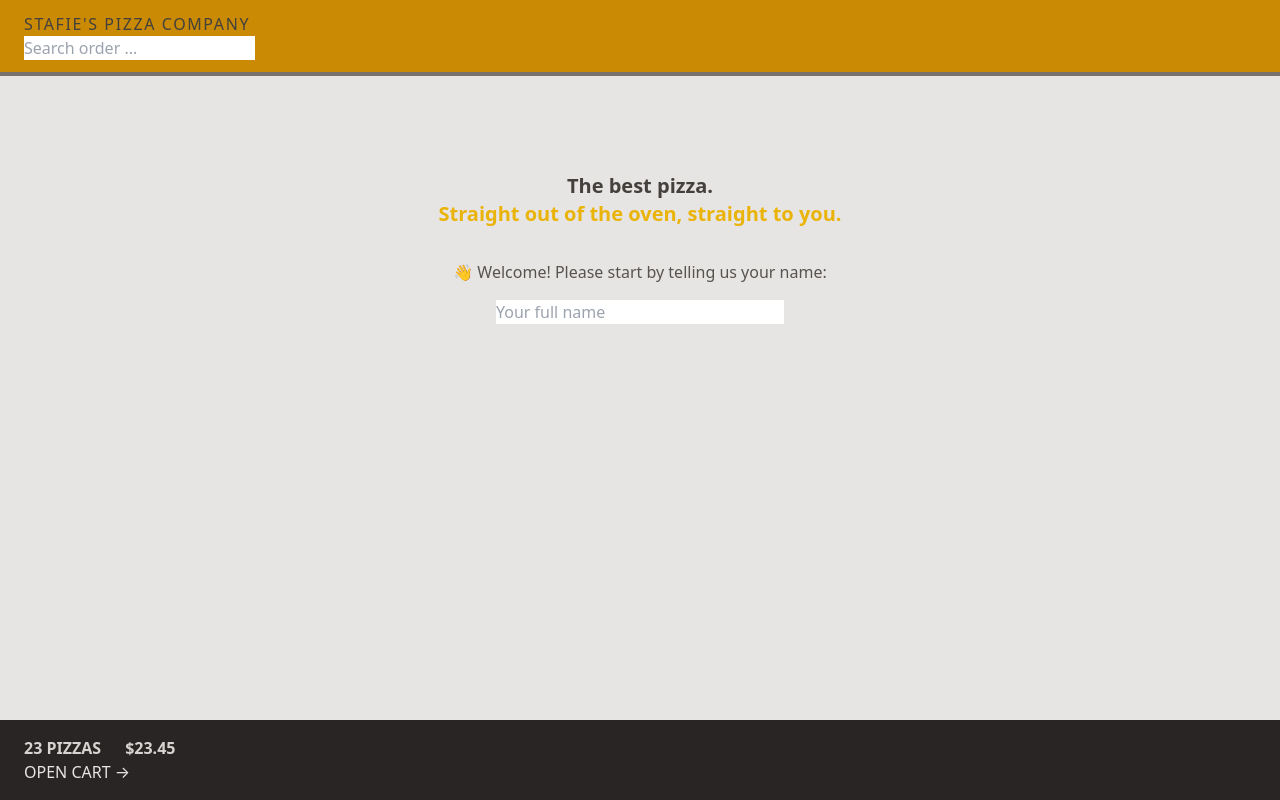
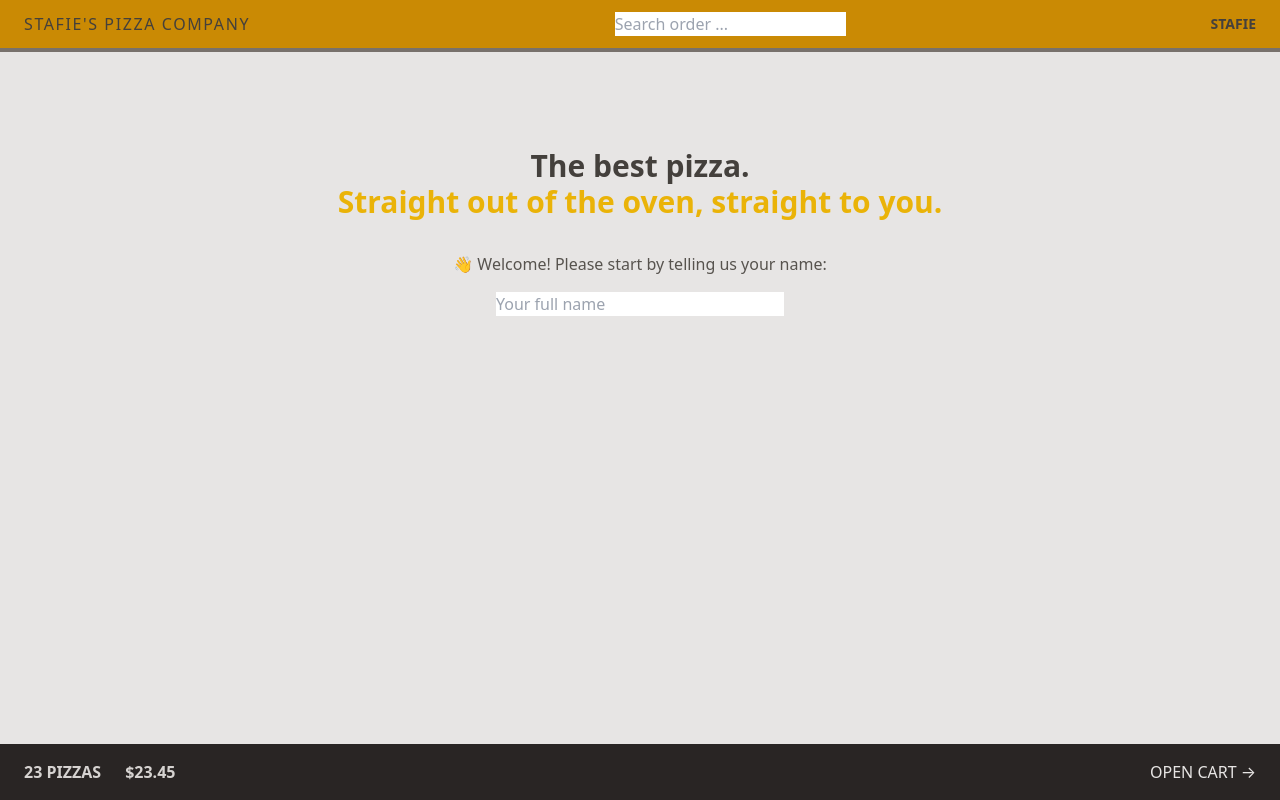
Before and after one commit to StafieA/ORDER-PIZZA, a React (Vite) app: page / in a window 1280 px wide. Built offline with nearby package versions, Linux system fonts and the light colour scheme.

Commit message:
Use flexbox with tailwind

```diff
--- a/src/UI/Header.jsx
+++ b/src/UI/Header.jsx
@@ -4,7 +4,7 @@
 
 function Header() {
   return (
-    <header className="border-b-4 border-stone-500 bg-yellow-600 px-4 py-3 uppercase sm:px-6">
+    <header className="flex items-center justify-between border-b-4 border-stone-500 bg-yellow-600 px-4 py-3 uppercase sm:px-6">
       <Link to="/" className="tracking-widest">
         Stafie's Pizza Company
       </Link>
--- a/src/UI/Home.jsx
+++ b/src/UI/Home.jsx
@@ -2,8 +2,8 @@
 
 function Home() {
   return (
-    <div className="my-10 text-center sm:my-16">
-      <h1 className="mb-8 text-xl font-semibold">
+    <div className="my-10 px-4 text-center sm:my-16">
+      <h1 className="mb-8 text-xl font-semibold md:text-3xl">
         The best pizza.
         <br />
         <span className="text-yellow-500">
--- a/src/features/cart/CartOverview.jsx
+++ b/src/features/cart/CartOverview.jsx
@@ -2,7 +2,7 @@
 
 function CartOverview() {
   return (
-    <div className="bg-stone-800 px-4 py-4 text-sm uppercase text-stone-200 sm:px-6 md:text-base">
+    <div className="flex items-center justify-between bg-stone-800 px-4 py-4 text-sm uppercase text-stone-200 sm:px-6 md:text-base">
       <p className="space-x-4 font-semibold text-stone-300 sm:space-x-6">
         <span>23 pizzas</span>
         <span>$23.45</span>
--- a/src/features/user/Username.jsx
+++ b/src/features/user/Username.jsx
@@ -1,5 +1,5 @@
 function Username() {
-  return <div className="hidden text-sm font-semibold">Stafie</div>;
+  return <div className="hidden text-sm font-semibold md:block">Stafie</div>;
 }
 
 export default Username;
```
